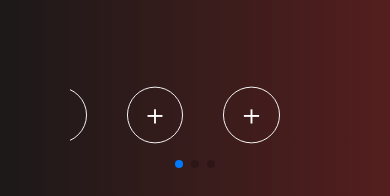
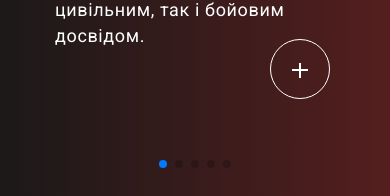
Before and after one commit to ShadePrima/Owl-html, a plain HTML site: page index.html in a window 390 px wide. Shown: the part 2658-2854 px from the top of the page. Drawn offline with nearby package versions, Linux system fonts and the light colour scheme; files whose address does not match are found by name.

Commit message:
scrol combar path

```diff
--- a/css/components/combat-path.css
+++ b/css/components/combat-path.css
@@ -90,6 +90,12 @@
   align-items: end;
 }
 
+@media (max-width: 425px) {
+  .combat-path-card-container {
+    align-items: center;
+  }
+}
+
 .combat-path-content-card {
   width: 300px;
   min-height: 550px;
@@ -143,3 +149,11 @@ ul > li {
   width: 60px;
   height: 60px;
 }
+
+@media (max-width: 425px) {
+  .combat-path-plus {
+    position: relative;
+    bottom: 47px;
+    right: -95px;
+  }
+}
--- a/css/main.css
+++ b/css/main.css
@@ -341,3 +341,15 @@
   margin-left: -39px !important;
   margin-right: 42px !important;
 }
+
+@media (max-width: 425px) {
+  .mySwiper2 {
+    margin-left: 5px !important;
+    margin-right: 5px !important;
+  }
+
+  .swiper-wrapper2 {
+    margin-left: 10px !important;
+    margin-right: 42px !important;
+  }
+}
--- a/js/main.js
+++ b/js/main.js
@@ -45,6 +45,17 @@ var swiper = new Swiper('.mySwiper', {
 var swiper2 = new Swiper('.mySwiper2', {
   // effect: 'flip',
   slidesPerView: 3,
+  breakpoints: {
+    320: {
+      slidesPerView: 1,
+    },
+    1024: {
+      slidesPerView: 2,
+    },
+    1400: {
+      slidesPerView: 3,
+    },
+  },
   spaceBetween: 40,
   grabCursor: true,
   pagination: {
```
